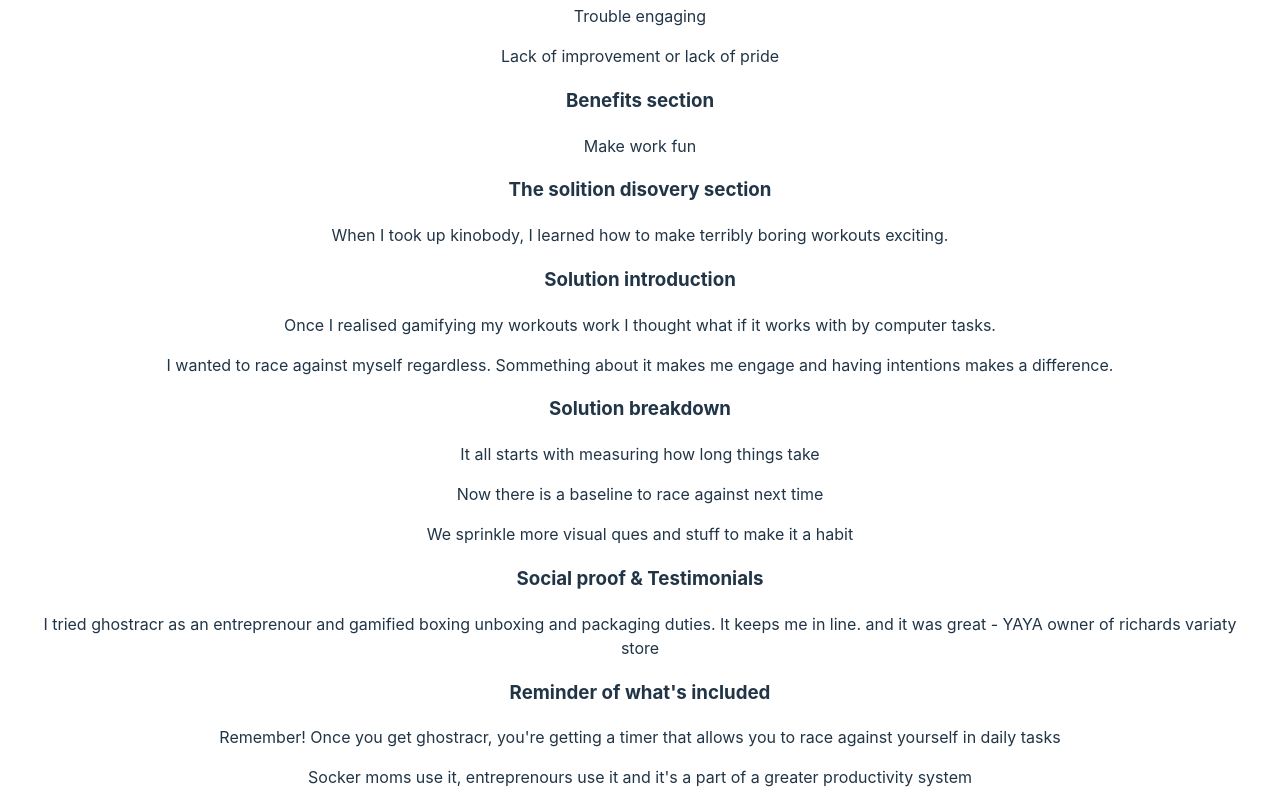
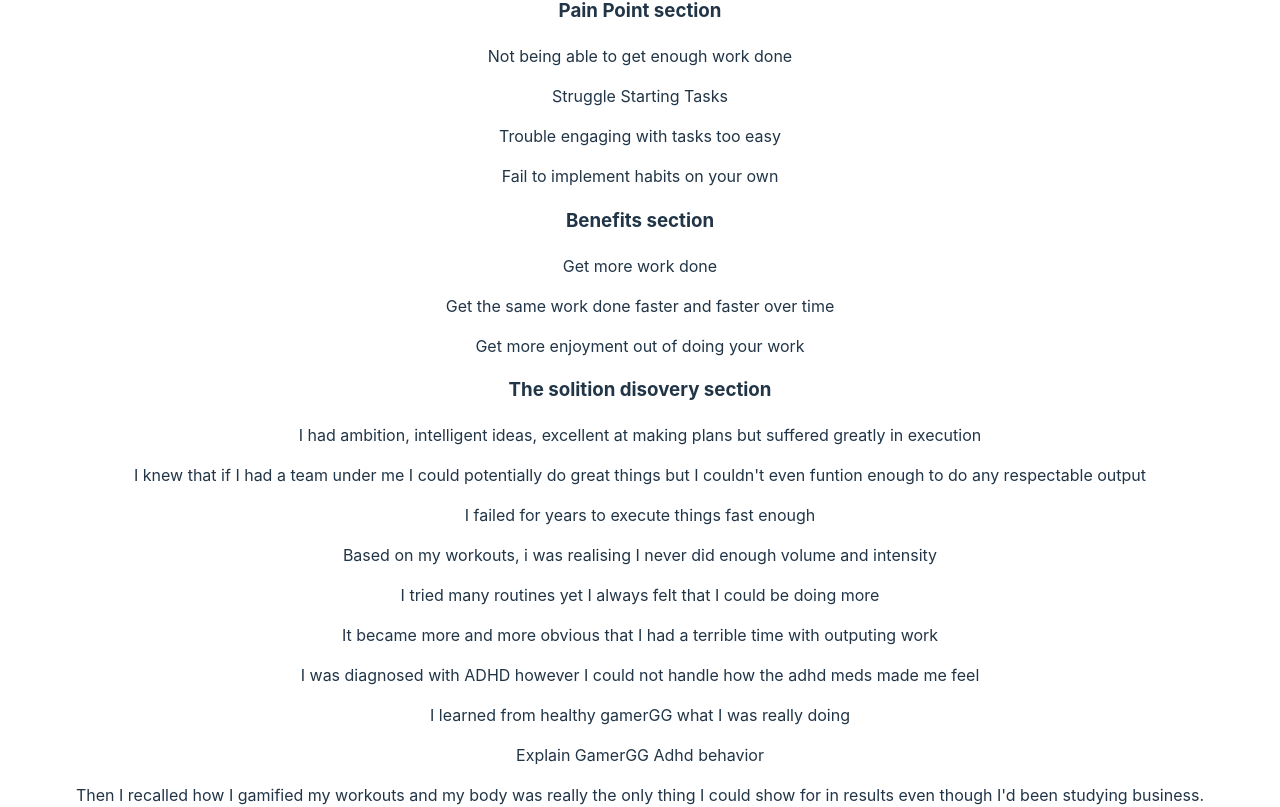
Before and after one commit to pmrprdc/gamifiedworkday, a React (Vite) app: page /sales in a window 1280 px wide. Shown: the part 473-1280 px from the top of the page. Built offline with nearby package versions, Linux system fonts and the light colour scheme.

Commit message:
sales page updated

```diff
--- a/src/components/SalesPage.jsx
+++ b/src/components/SalesPage.jsx
@@ -8,15 +8,31 @@
             <p>Gamify Life & Enjoy Boring repetitive tasks</p>
             <p>Make Boring Tasks Fun Again</p>
             <p>Make Work Fun</p>
+            <p>Gradually increase work volume while avoiding fatigue</p>
+            <p>Gradually increase work speed and efficiency</p>
+            <p>track work consistency and adjust work frequency tips section</p>
         <h3>Pain Point section</h3>
-            <p>ADHD</p>
-            <p>Boring taks</p>
-            <p>Trouble engaging</p>
-            <p>Lack of improvement or lack of pride</p>
+            <p>Not being able to get enough work done</p>
+            <p>Struggle Starting Tasks</p>
+            <p>Trouble engaging with tasks too easy</p>
+            <p>Fail to implement habits on your own</p>
         <h3>Benefits section</h3>
-            <p>Make work fun</p>
+            <p>Get more work done</p>
+            <p>Get the same work done faster and faster over time</p>
+            <p>Get more enjoyment out of doing your work</p>
         <h3>The solition disovery section</h3>
-            <p>When I took up kinobody, I learned how to make terribly boring workouts exciting.</p>
+            <p>I had ambition, intelligent ideas, excellent at making plans but suffered greatly in execution</p>
+            <p>I knew that if I had a team under me I could potentially do great things but I couldn't even funtion enough to do any respectable output</p>
+            <p>I failed for years to execute things fast enough</p>
+            <p>Based on my workouts, i was realising I never did enough volume and intensity </p>
+            <p>I tried many routines yet I always felt that I could be doing more</p>
+            <p>It became more and more obvious that I had a terrible time with outputing work</p>
+            <p>I was diagnosed with ADHD however I could not handle how the adhd meds made me feel</p>
+            <p>I learned from healthy gamerGG what I was really doing</p>
+            <p>Explain GamerGG Adhd behavior</p>
+            <p>Then I recalled how I gamified my workouts and my body was really the only thing I could show for in results even though I'd been studying
+              business.
+            </p>
         <h3>Solution introduction</h3>
             <p>Once I realised gamifying my workouts work I thought what if it works with by computer tasks.</p>
             <p>I wanted to race against myself regardless. Sommething about it makes me engage and having intentions makes a difference.</p>
```
